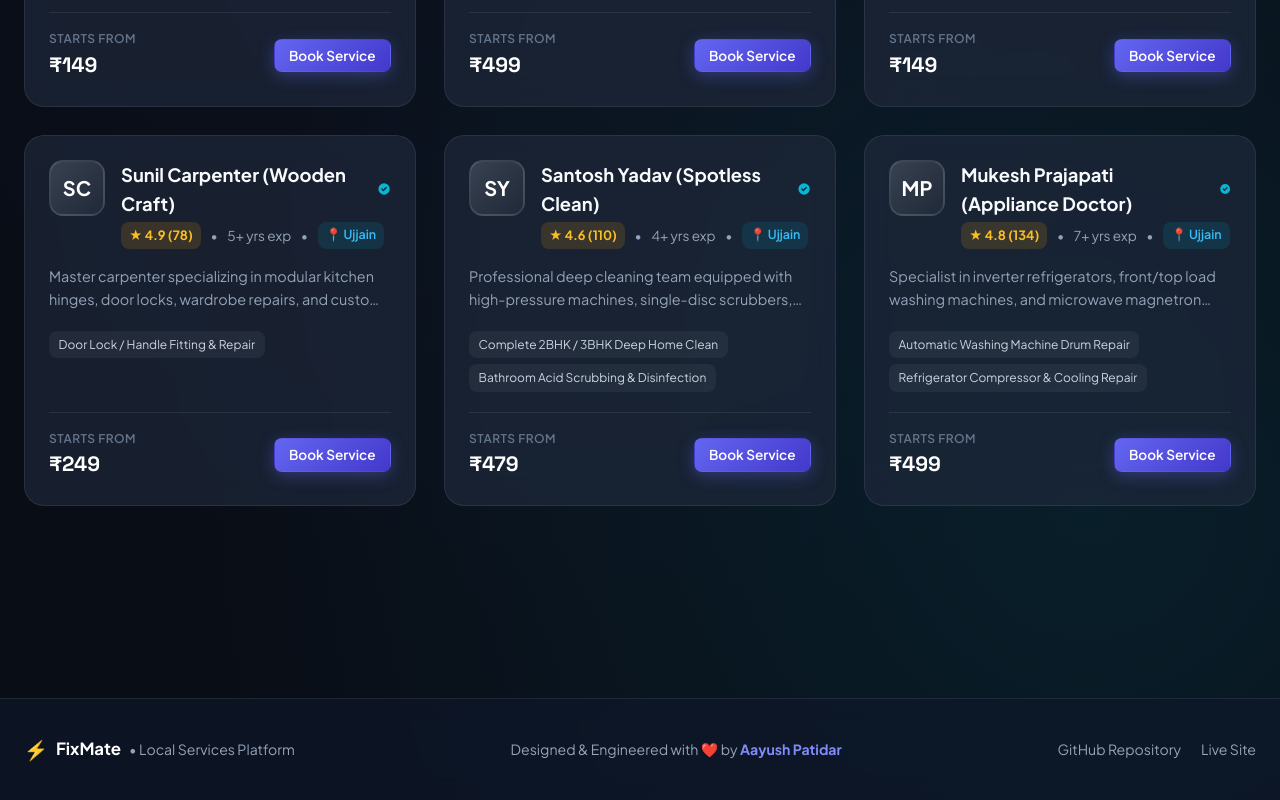
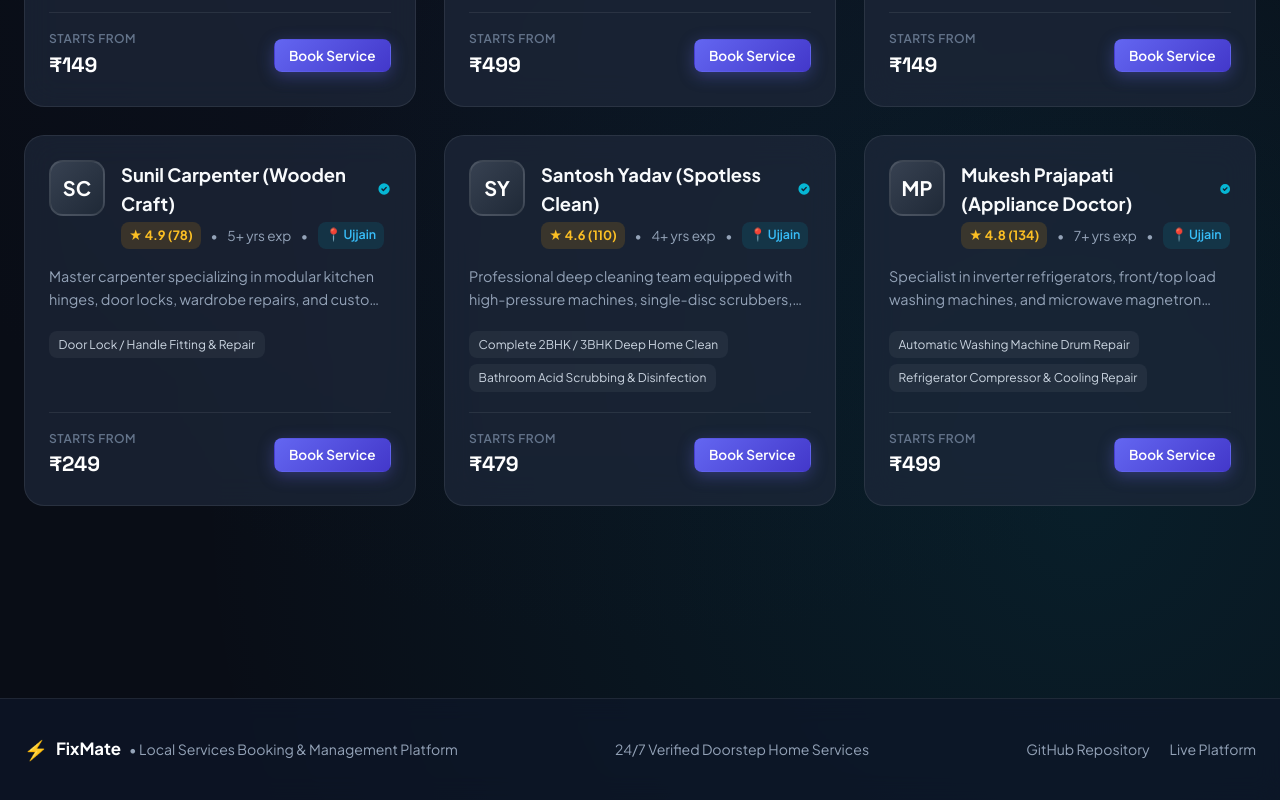
Before and after one commit to aayushpatidar1511/FixMate, a plain HTML site: page backend/src/main/resources/static/index.html in a window 1280 px wide. Shown: the part 1152-1952 px from the top of the page. Drawn offline with Linux system fonts and the light colour scheme; no server answers.

Commit message:
Update platform URL to fixmate-aayush and maintain clean professional UI

```diff
--- a/backend/src/main/resources/static/index.html
+++ b/backend/src/main/resources/static/index.html
@@ -15,7 +15,6 @@
       <a href="javascript:void(0)" class="brand-logo" onclick="App.switchView('marketplace-view')">
         <div class="logo-badge">⚡</div>
         <span>FixMate</span>
-        <span style="font-size: 0.7rem; background: rgba(99, 102, 241, 0.2); color: #a5b4fc; border: 1px solid rgba(99, 102, 241, 0.4); padding: 0.15rem 0.5rem; border-radius: 9999px; font-weight: 600; margin-left: 0.4rem;">by Aayush</span>
       </a>
 
       <nav class="nav-menu">
@@ -540,14 +539,14 @@
       <div style="display: flex; align-items: center; gap: 0.5rem;">
         <span style="font-size: 1.2rem;">⚡</span>
         <strong style="color: #fff; font-size: 1.05rem;">FixMate</strong>
-        <span>• Local Services Platform</span>
+        <span>• Local Services Booking & Management Platform</span>
       </div>
       <div>
-        Designed & Engineered with ❤️ by <strong style="color: #818cf8;">Aayush Patidar</strong>
+        <span>24/7 Verified Doorstep Home Services</span>
       </div>
       <div style="display: flex; gap: 1.25rem;">
         <a href="https://github.com/aayushpatidar1511/FixMate" target="_blank" style="color: var(--text-muted); text-decoration: none;">GitHub Repository</a>
-        <a href="https://fixmate-aayush.onrender.com/" style="color: var(--text-muted); text-decoration: none;">Live Site</a>
+        <a href="https://fixmate-aayush.onrender.com/" style="color: var(--text-muted); text-decoration: none;">Live Platform</a>
       </div>
     </div>
   </footer>
```
Also changed, not shown: frontend/index.html (+3 -4 lines), 1 other file.
